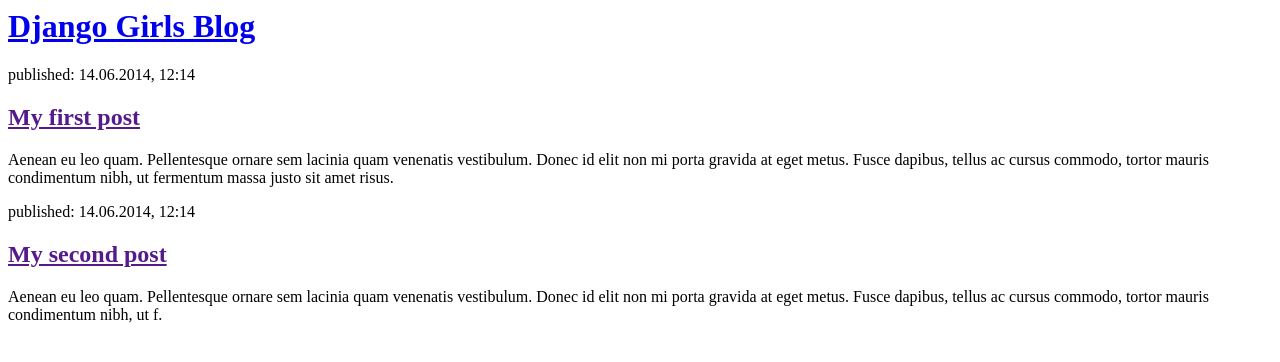
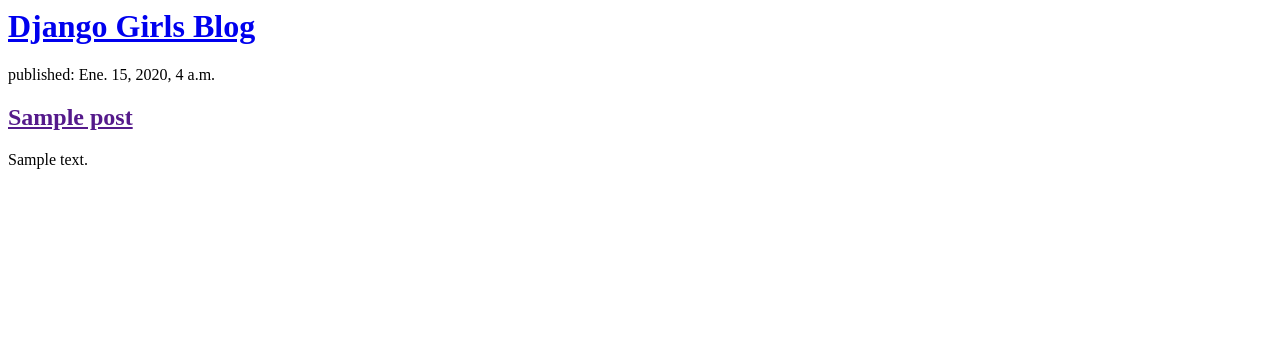
Before and after one commit to eisnerh/ReDjangoGirls, a Django app: template blog/templates/blog/postlist.html in a window 1280 px wide. Shown: the top 362 px of the page. Run offline with Django 3.2, Linux system fonts and the light colour scheme; the template is opened without the code that fills it: values that come from a table or form of the project are taken from there, others are empty; tables that the repository leaves empty hold one stand-in row (values such as "Sample post").

Commit message:
Second Commit

```diff
--- a/blog/templates/blog/postlist.html
+++ b/blog/templates/blog/postlist.html
@@ -6,17 +6,14 @@
         <div>
             <h1><a href="/">Django Girls Blog</a></h1>
         </div>
+        {% for post in posts %}
+        <div>
+            <p>published: {{ post.published_date }}</p>
+            <h2><a href="">{{ post.title }}</a></h2>
+            <p>{{ post.text|linebreaksbr }}</p>
+            <br>
+        </div>
+        {% endfor %}
 
-        <div>
-            <p>published: 14.06.2014, 12:14</p>
-            <h2><a href="">My first post</a></h2>
-            <p>Aenean eu leo quam. Pellentesque ornare sem lacinia quam venenatis vestibulum. Donec id elit non mi porta gravida at eget metus. Fusce dapibus, tellus ac cursus commodo, tortor mauris condimentum nibh, ut fermentum massa justo sit amet risus.</p>
-        </div>
-
-        <div>
-            <p>published: 14.06.2014, 12:14</p>
-            <h2><a href="">My second post</a></h2>
-            <p>Aenean eu leo quam. Pellentesque ornare sem lacinia quam venenatis vestibulum. Donec id elit non mi porta gravida at eget metus. Fusce dapibus, tellus ac cursus commodo, tortor mauris condimentum nibh, ut f.</p>
-        </div>
     </body>
 </html>
--- a/blog/views.py
+++ b/blog/views.py
@@ -1,6 +1,9 @@
 from django.shortcuts import render
+from django.utils import timezone
+from .models import Post
 
 # Create your views here.
 
 def postlist(request):
-    return render(request, 'blog/postlist.html', {})
+    posts = Post.objects.filter(published_date__lte=timezone.now()).order_by('published_date')
+    return render(request, 'blog/postlist.html', {'posts':posts})
```
Also changed, not shown: mysite/urls.py (line endings or trailing spaces).
